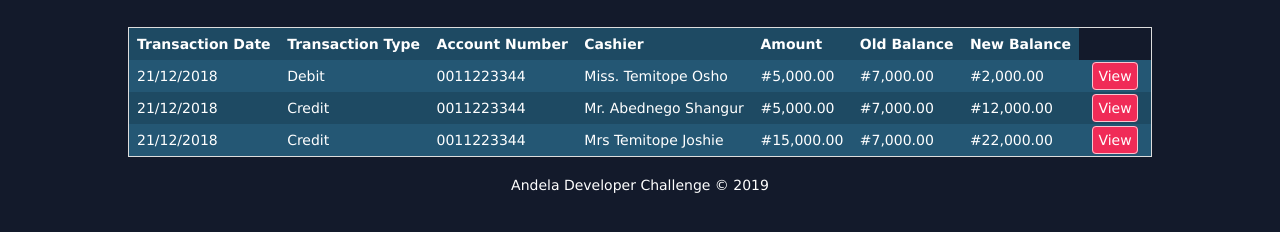
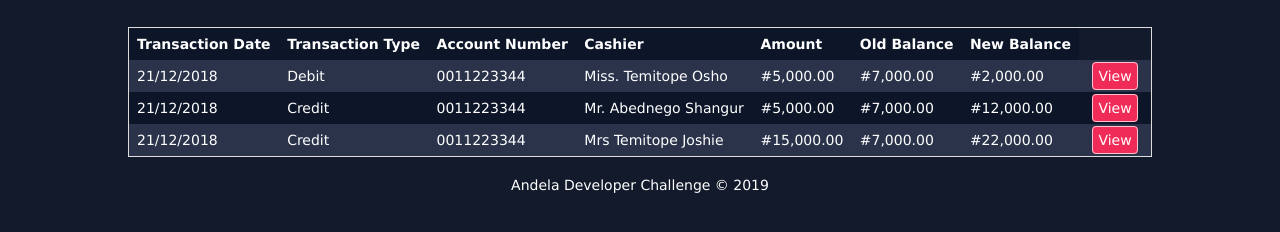
Before and after one commit to alatos2/banka, a plain HTML site: page user/TransactionHistory.html in a window 1280 px wide. Shown: the part 120-352 px from the top of the page. Drawn offline with Linux system fonts and the light colour scheme.

Commit message:
update style sheet

```diff
--- a/assets/css/styles.css
+++ b/assets/css/styles.css
@@ -429,3 +429,6 @@ u > a {
 .p-box-2{
   flex: 1;
 }
+
+.tr-transaction:nth-child(even){background-color: #2A334A}
+.tr-transaction:nth-child(odd){background-color: #0D1528}
```
